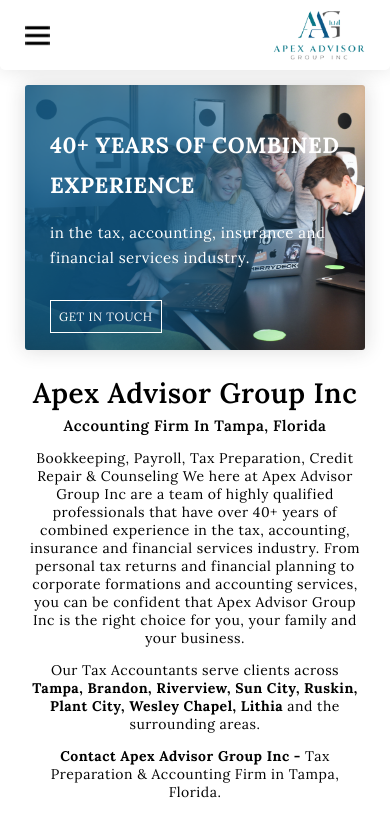
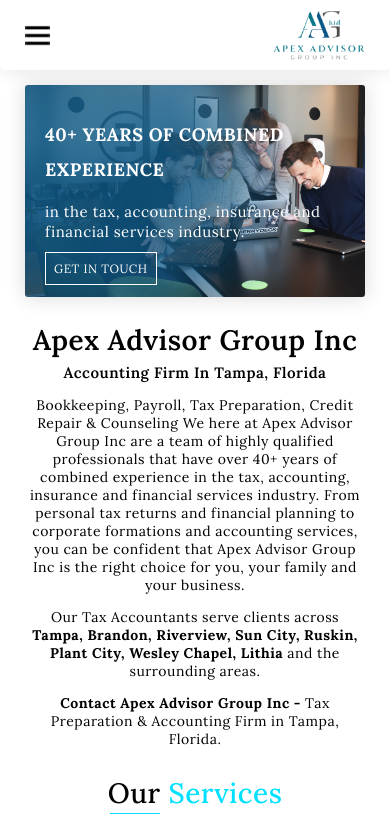
Before and after one commit to AbdullahEsha/apex-advisor, a Next.js app: page / in a window 390 px wide. Shown: the top 829 px of the page. Built offline with nearby package versions, Linux system fonts and the light colour scheme.

Commit message:
responsive update

```diff
--- a/src/styles/globals.css
+++ b/src/styles/globals.css
@@ -889,7 +889,7 @@
   }
   .service-border {
     position: relative;
-    left: 26%;
+    left: 28%;
   }
   .home-about-us-image-container img {
     height: 100px;
@@ -952,6 +952,7 @@
   .service-group img,
   .service-group-content {
     width: 100%;
+    padding: 0px 5px;
   }
   .service-group {
     margin-top: 25px;
@@ -963,6 +964,10 @@
   }
   .reverse {
     flex-direction: column-reverse;
+  }
+  .footer-bottom p {
+    max-width: 220px;
+    margin: 0px auto;
   }
 }
 @media only screen and (min-width: 350px) and (max-width: 449px) {
@@ -1007,6 +1012,7 @@
   .service-group img,
   .service-group-content {
     width: 100%;
+    padding: 0px 5px;
   }
   .reverse {
     flex-direction: column-reverse;
@@ -1058,12 +1064,12 @@
     text-align: center;
   }
   .homebanner1 {
-    padding: 25px;
+    padding: 20px;
     margin-top: 85px;
   }
   .homebanner1 h1 {
-    font-size: 22px;
-    line-height: 40px;
+    font-size: 18px;
+    line-height: 35px;
   }
   .homebanner1 a {
     padding: 8px;
@@ -1071,6 +1077,8 @@
   }
   .homebanner1 p {
     font-size: 15px;
+    line-height: 20px;
+    margin-bottom: 15px;
   }
   .home-why-us-image-container {
     height: 74px;
@@ -1140,10 +1148,11 @@
   }
   .home-service h3 {
     color: #000;
+    font-size: 28px;
   }
   .service-border {
     position: relative;
-    left: 22%;
+    left: 25%;
     width: 50px;
   }
   .home-about-us-image-container {
@@ -1166,7 +1175,7 @@
     width: 72%;
   }
   .home-get-touch h2 {
-    font-size: 25px;
+    font-size: 20px;
   }
   .home-get-touch p {
     max-width: 380px;
@@ -1195,4 +1204,8 @@
     font-size: 14px;
     font-weight: 400;
   }
+  .footer-bottom p {
+    max-width: 220px;
+    margin: 0px auto;
+  }
 }
```
